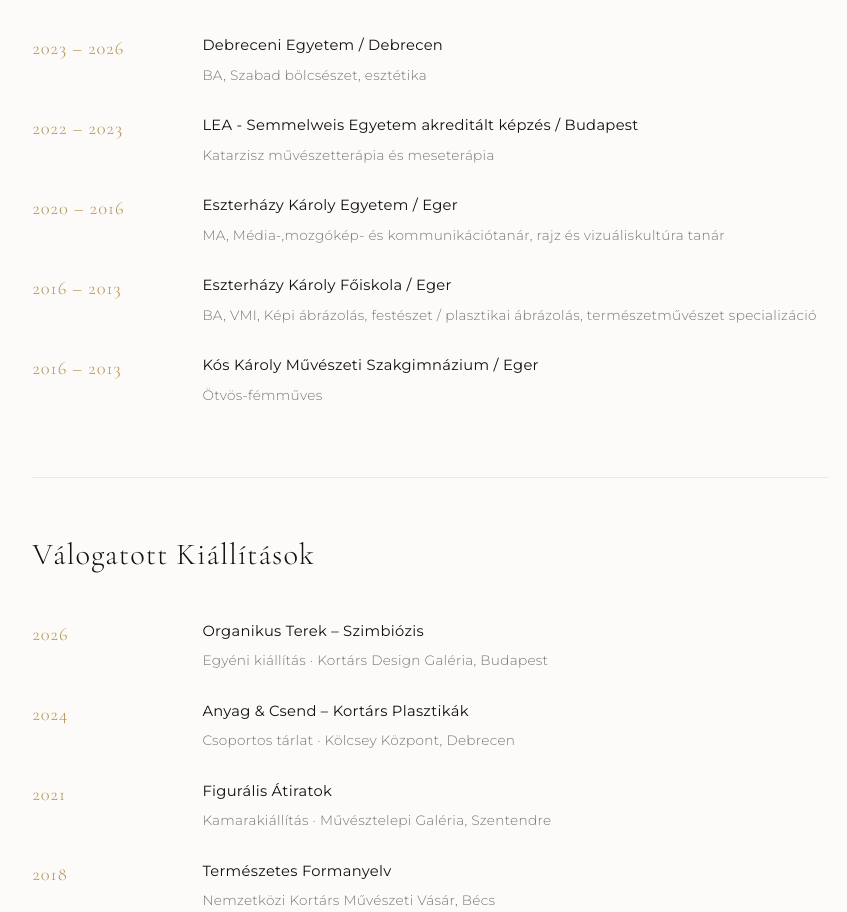
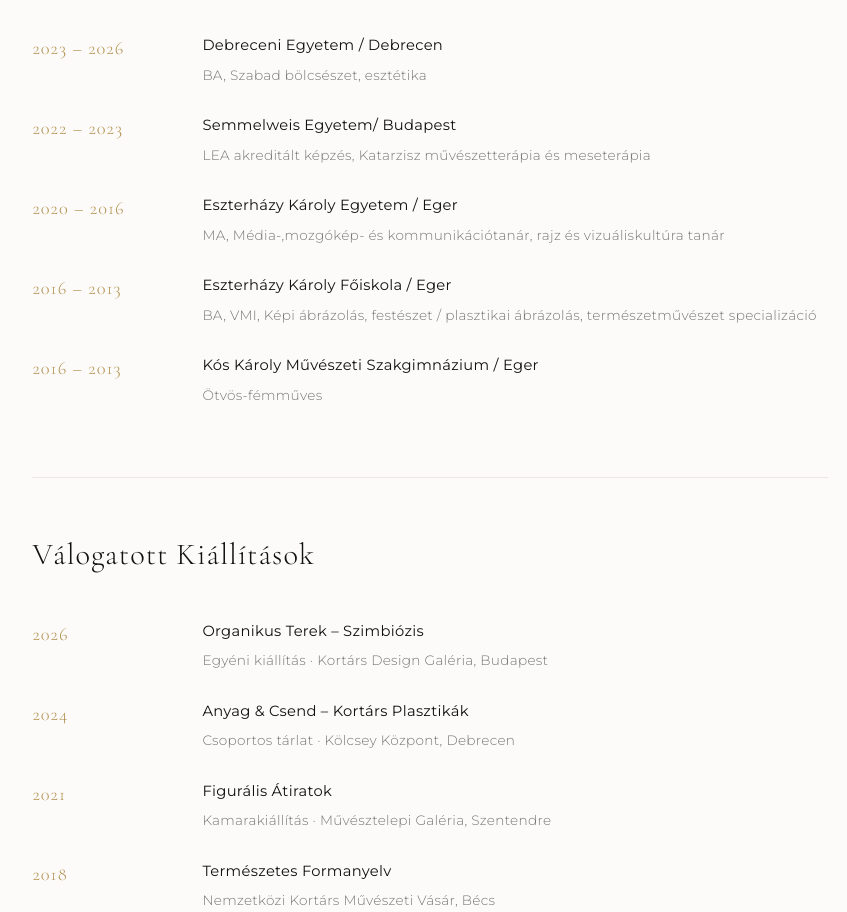
Before and after one commit to sztellabacsi/sztellabacsi-portfolio, a plain HTML site: page about.html in a window 1280 px wide. Shown: the part 1096-2008 px from the top of the page, without its empty margins (210-1057 px from the left). Drawn offline with nearby package versions, Linux system fonts and the light colour scheme.

Commit message:
Update education details in about.html

```diff
--- a/about.html
+++ b/about.html
@@ -393,8 +393,8 @@
             <div class="cv-item">
                 <span class="cv-year">2022 – 2023</span>
                 <div class="cv-detail">
-                    <strong>LEA - Semmelweis Egyetem akreditált képzés / Budapest</strong>
-                    <p>Katarzisz művészetterápia és meseterápia</p>
+                    <strong>Semmelweis Egyetem/ Budapest</strong>
+                    <p>LEA akreditált képzés, Katarzisz művészetterápia és meseterápia</p>
                 </div>
             </div>
 
```
